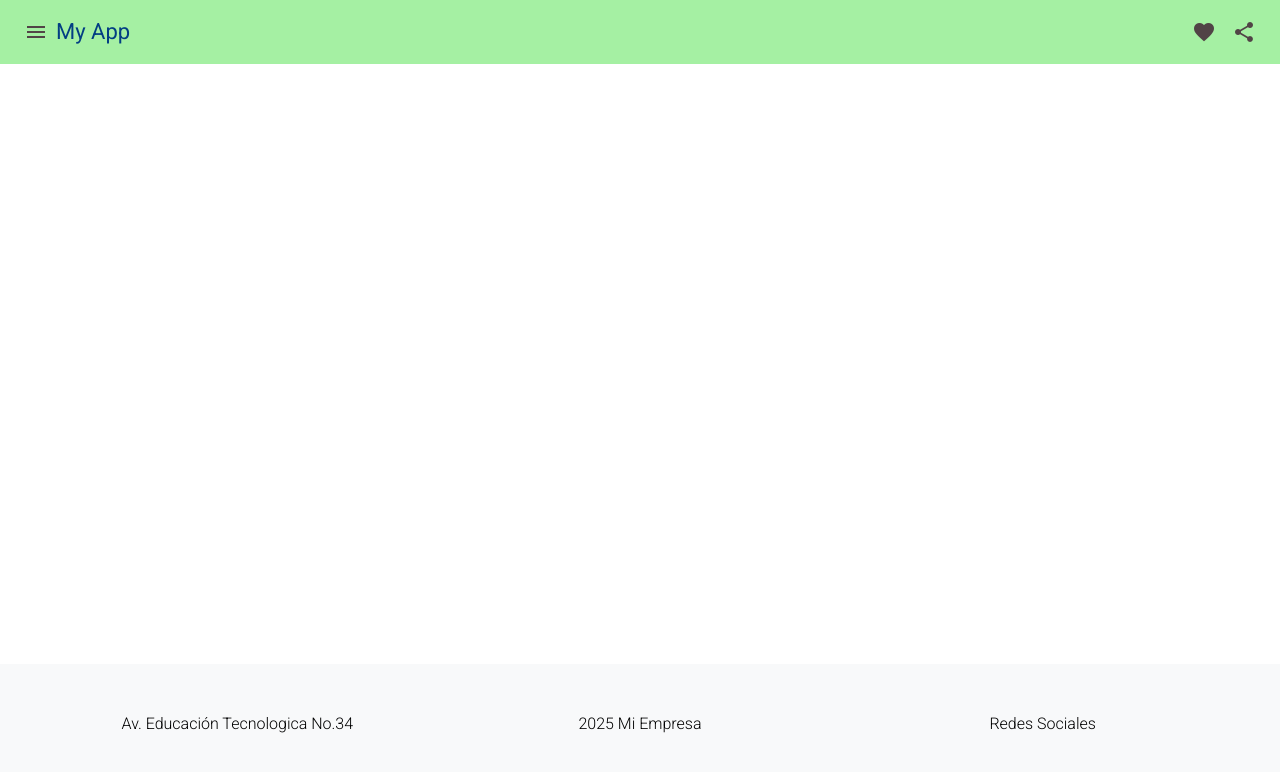
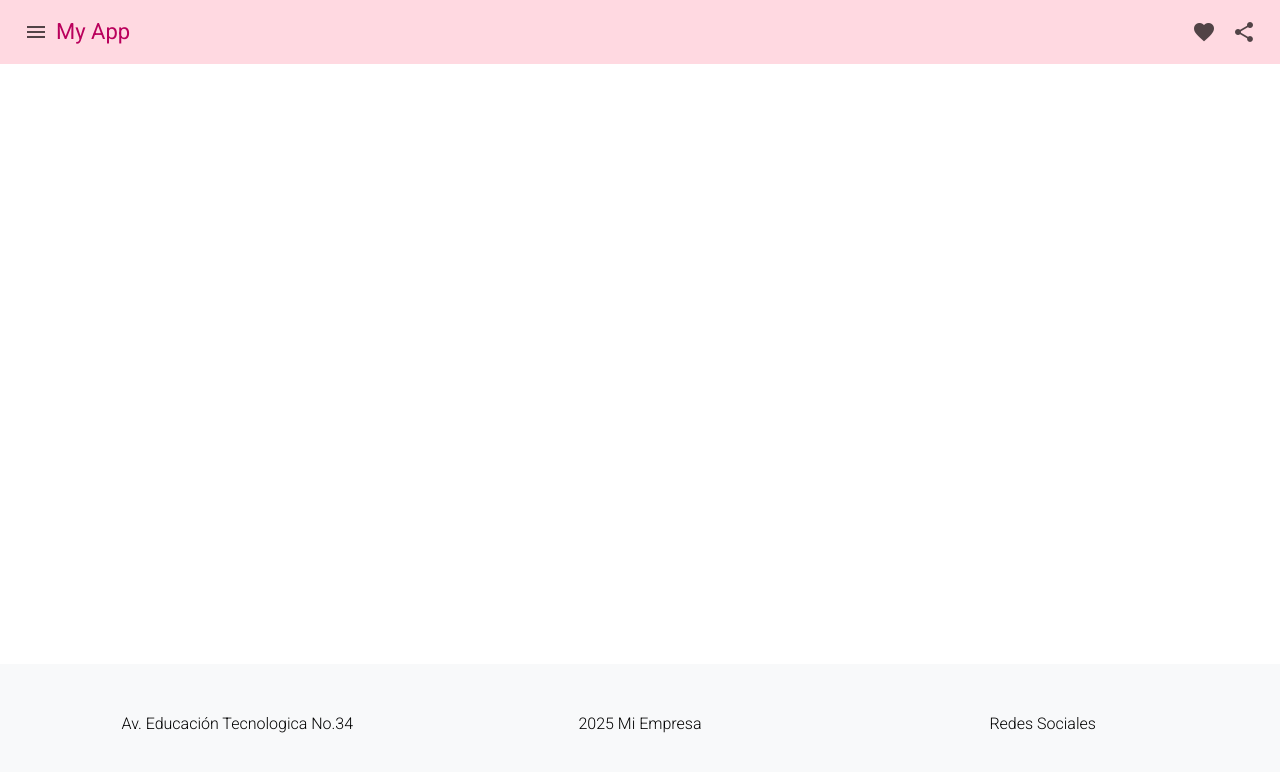
Before and after one commit to reynayr/SistemaVentasRyrmGiri5091App, an Angular app: page / in a window 1280 px wide. Shown: the top 772 px of the page. Built offline with nearby package versions, Linux system fonts and the light colour scheme.

Commit message:
Avance de diseño en la app2

```diff
--- a/src/styles.scss
+++ b/src/styles.scss
@@ -8,7 +8,7 @@ body { margin: 0; font-family: Roboto, "Helvetica Neue", sans-serif; }
 // Customize the entire app. Change :root to your selector if you want to scope the styles.
 :root {
   @include mat.toolbar-overrides((
-    container-background-color: rgb(165, 240, 163),
-    container-text-color: rgb(2, 62, 131),
+    container-background-color: #ffd9e1,
+    container-text-color: #ba005c,
   ));
 }
```
